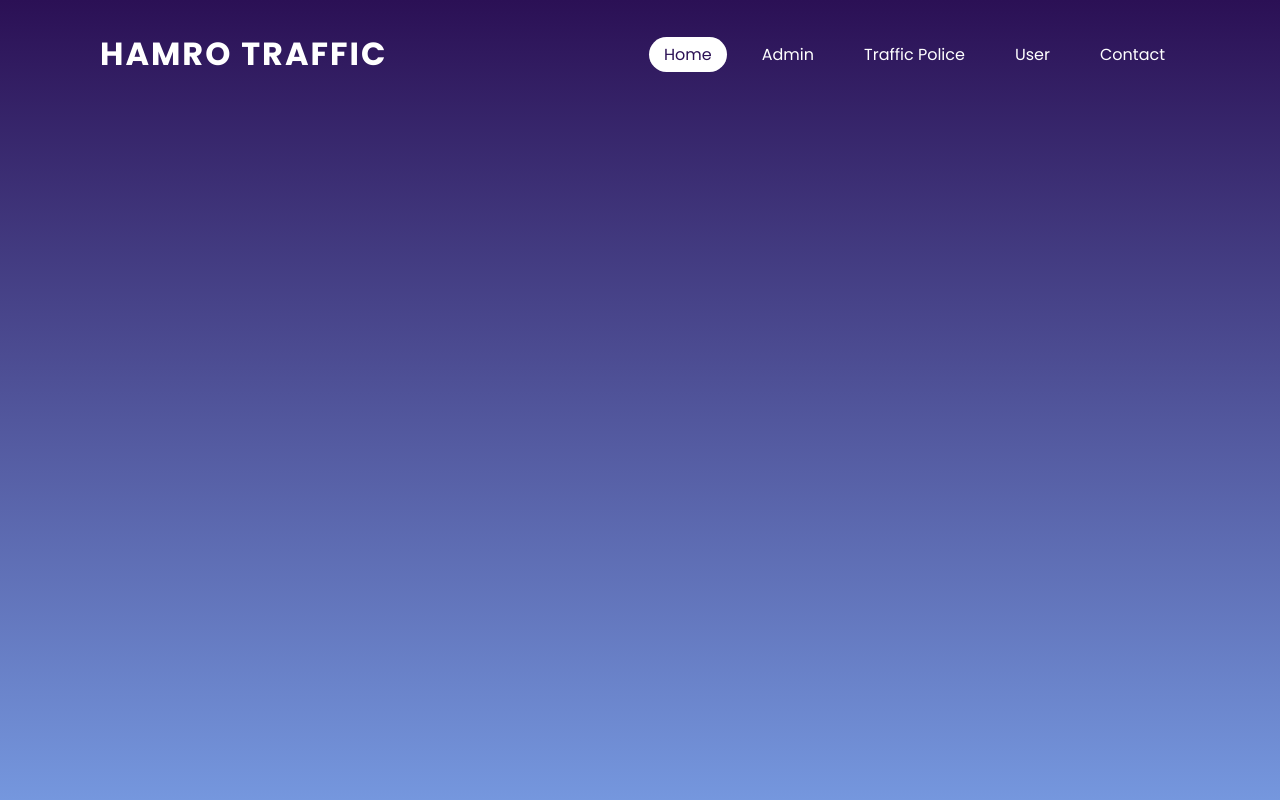
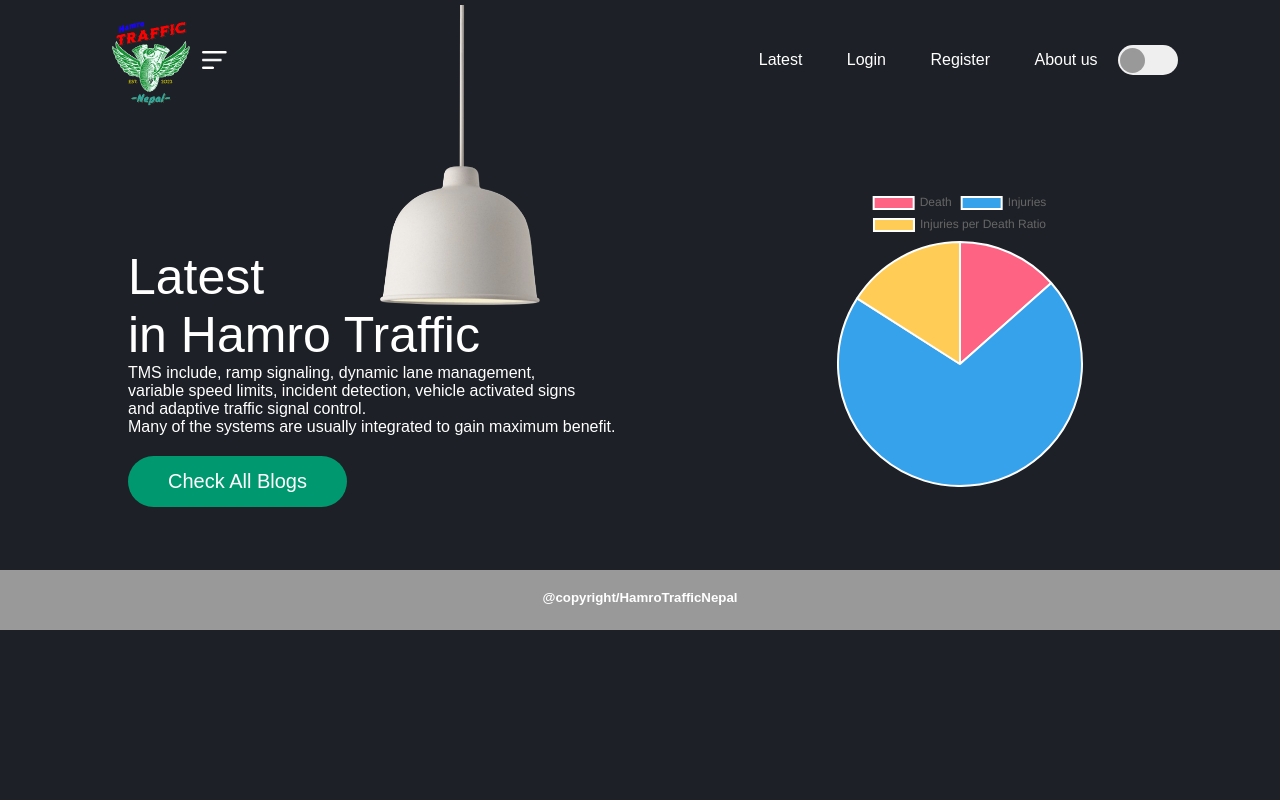
Before and after one commit to AnisH1427/Traffic-Management-System, a PHP site: page /Homepage.html in a window 1280 px wide. Run offline with PHP 8.4, Linux system fonts and the light colour scheme.

Commit message:
I have completed the homepage of traffic management system project. Check Out.

```diff
--- a/Homepage.css
+++ b/Homepage.css
@@ -1,62 +1,162 @@
-@import url('https://fonts.googleapis.com/css?family=Poppins:300,400,500,600,700,800,900&display=swap');
 *{
     margin: 0;
     padding: 0;
     box-sizing: border-box;
     font-family: 'poppins', sans-serif;
 }
-body{
+
+.home{
+    background:#1d2026;
+    position: relative;
+    color: #fff;
+    width: 100%;
     min-height: 100vh;
-    background: linear-gradient(#2b1055,#7597de);
+}
 
-}
-header{
-    position: absolute;
-    top: 0;
-    left: 0;
-    width: 100%;
-    padding: 30px 100px;
+nav{
     display: flex;
-    justify-content: space-between;
+    padding: 10px 8%;
     align-items: center;
 }
-header .logo{
+
+nav .menu-img{
+    margin-right: 20px;
+    width: 25px;
+    cursor: pointer;
+}
+
+nav .logo{
+    height: 100px;
+    width: 100px;
+    cursor: pointer;
+}
+
+nav ul{
+    flex: 1;
+    text-align: right;
+}
+
+nav ul li{
+    display: inline-block;
+    margin: 0 20px;
+    list-style: none;
+}
+
+nav ul li a{
+    text-decoration: none;
     color: #fff;
-    font-weight: 700;
+}
+
+button{
+    background: #efefef;
+    height: 30px;
+    width: 60px;
+    cursor: pointer;
+    border-radius: 20px;
+    border: 0;
+    outline: 0;
+    transition: background 0.5s;
+}
+
+button span{
+    display: block;
+    background: #999;
+    height: 25px;
+    width: 25px;
+    border-radius: 50%;
+    margin-left: 2px;
+    transition: background 0.5s, margin-left 0.5s;
+}
+
+lamp-container{
+    position: absolute;
+    top: 0px;
+    left: 22%;
+    width: 200px;
+}
+
+.lamp{
+    position: absolute;
+    left: 380px;
+    top: 5px;
+    height: 300px;
+    width: 160px;
+}
+
+.flash{
+    position: absolute;
+    height: 300px;
+    width: 600px;
+    top: 300px;
+    left: 150px;
+    opacity: 0;
+}
+
+.text-container{
+    max-width: 600px;
+    margin-top: 10%;
+    margin-left: 10%;
+}
+
+.text-container h1{
+    font-size: 50px;
+    font-weight: 200;
+}
+
+.text-container a{
     text-decoration: none;
-    font-size: 2em;
-    text-transform: uppercase;
-    letter-spacing: 2px;
+    display: inline-block;
+    color:#fff;
+    background: #00986f;
+    font-size: 20px;
+    border-radius: 40px;
+    padding: 14px 40px;
+    margin-top: 20px;
 }
-header ul{
+
+.active{
+    background: green;
+}
+
+.active span{
+    background: #fff;
+    margin-left: 31px;
+}
+
+.on {
+    opacity: 1;
+}
+
+a:hover{
+    position: relative;
+    background: #00986f;
+    border-radius: 10px;
+}
+
+canvas {
+    max-width: 300px;
+    max-height: 300px;
+}
+
+#pie-container {
     display: flex;
     justify-content: center;
     align-items: center;
+    margin-left: 50%;
+    margin-top: -25%;
 }
-header ul li{
-    list-style: none;
-    margin-left: 20px;
+
+.footer{
+    display: flex;
+    height: 60px;
+    width: 100%;
+    background:#999;
+    justify-content: center;
+    text-align: center;
+    margin-top: 83px;
 }
-header ul li a{
-    text-decoration: none;
-    padding: 6px 15px;
+
+.footer h5{
+    padding: 20px;
     color: #fff;
-    border-radius: 20px;
 }
-header ul li a:hover,
-header ul li a.active{
-    background: #fff;
-    color: #2b1055;
-}
-section{
-    position: relative;
-    width: 100%;
-    height: 100vh;
-    padding: 100px;
-}
-section{
-    position: relative;
-    width: 100%;
-    height: 100vh;
-    padding: 100px;
-}
--- a/Homepage.html
+++ b/Homepage.html
@@ -1,23 +1,84 @@
 <!DOCTYPE html>
-<html lang="en">
+<html>
 <head>
     <meta charset="UTF-8">
     <meta http-equiv="X-UA-Compatible" content="IE=edge">
     <meta name="viewport" content="width=device-width, initial-scale=1.0">
+    <title>Homepage</title>
     <link rel="stylesheet" href="Homepage.css">
-    <title>TMS | Homepage</title>
+    <script src="https://cdn.jsdelivr.net/npm/chart.js"></script>
 </head>
+
 <body>
-    <header>
-        <a href="#" class="logo">Hamro Traffic</a>
+    <div class="home">
+        <nav>
+            <img src="images/logo.png" class="logo">
+            <img src="images/menu.png" class="menu-img">
         <ul>
-            <li><a href="#" class="active">Home</a></li>
-            <li><a href="Login.html">Admin</a></li>
-            <li><a href="#">Traffic Police</a></li>
-            <li><a href="Login.html">User</a></li>
-            <li><a href="#">Contact</a></li>
+            <li><a href="">Latest</a></li>
+            <li><a href="Login.html">Login</a></li>
+            <li><a href="Register.html">Register</a></li>
+            <li><a href="">About us</a></li>
         </ul>
-    </header>
+        <button type="button" onclick="toggleBtn()" id="btn"><span></span></button>
+        </nav>
 
+        <div class="lamp-container">
+            <img src="images/lamp.png" class="lamp">
+            <img src="images/flash.png" class="flash" id="flash">
+        </div>
+
+        <div class="text-container">
+            <h1>Latest <br>in Hamro Traffic</h1>
+            <p>TMS include, ramp signaling, dynamic lane management, <br>
+                variable speed limits, incident detection, vehicle activated signs<br>
+                 and adaptive traffic signal control.
+                <br> Many of the systems are usually integrated to gain maximum benefit.
+            </p>
+            <a href="#">Check All Blogs</a>
+        </div>
+
+        <!-- <div id="myChart">
+        </div> -->
+        <div id="pie-container">
+            <canvas id="myPie" width="200" height="200"></canvas>
+        </div>
+
+        <div class="footer">
+            <h5>@copyright/HamroTrafficNepal</h5>
+        </div>
+
+    </div>
+
+<script>
+    const pieData = {
+        labels: ['Death', 'Injuries', 'Injuries per Death Ratio'],
+        datasets: [
+          {
+            label: 'My Second Dataset',
+            data: [16,84,19],
+            backgroundColor: ['rgb(255, 99, 132)', 'rgb(54, 162, 235)', 'rgb(255, 205, 86)'],
+          }
+        ]
+      };
+
+      const pieConfig = {
+        type: 'pie',
+        data: pieData,
+        options: {}
+      };
+
+      var myPie = new Chart(document.getElementById('myPie'), pieConfig);
+</script>
+
+<script>
+    var btn= document.getElementById("btn");
+    var flash= document.getElementById("flash");
+
+    function toggleBtn(){
+        btn.classList.toggle("active");
+        flash.classList.toggle("on");
+    }
+</script>
 </body>
 </html>
--- a/php/connect.php
+++ b/php/connect.php
@@ -1,6 +1,6 @@
 <?php
 
-$servername = "127.0.0.1:3307";
+$servername = "localhost";
 $username = "root";
 $password = "";
 $dbname = "tms";
```
Also changed, not shown: images/flash.png (added), images/lamp.png (added), images/logo.png (added), images/menu.png (added).
